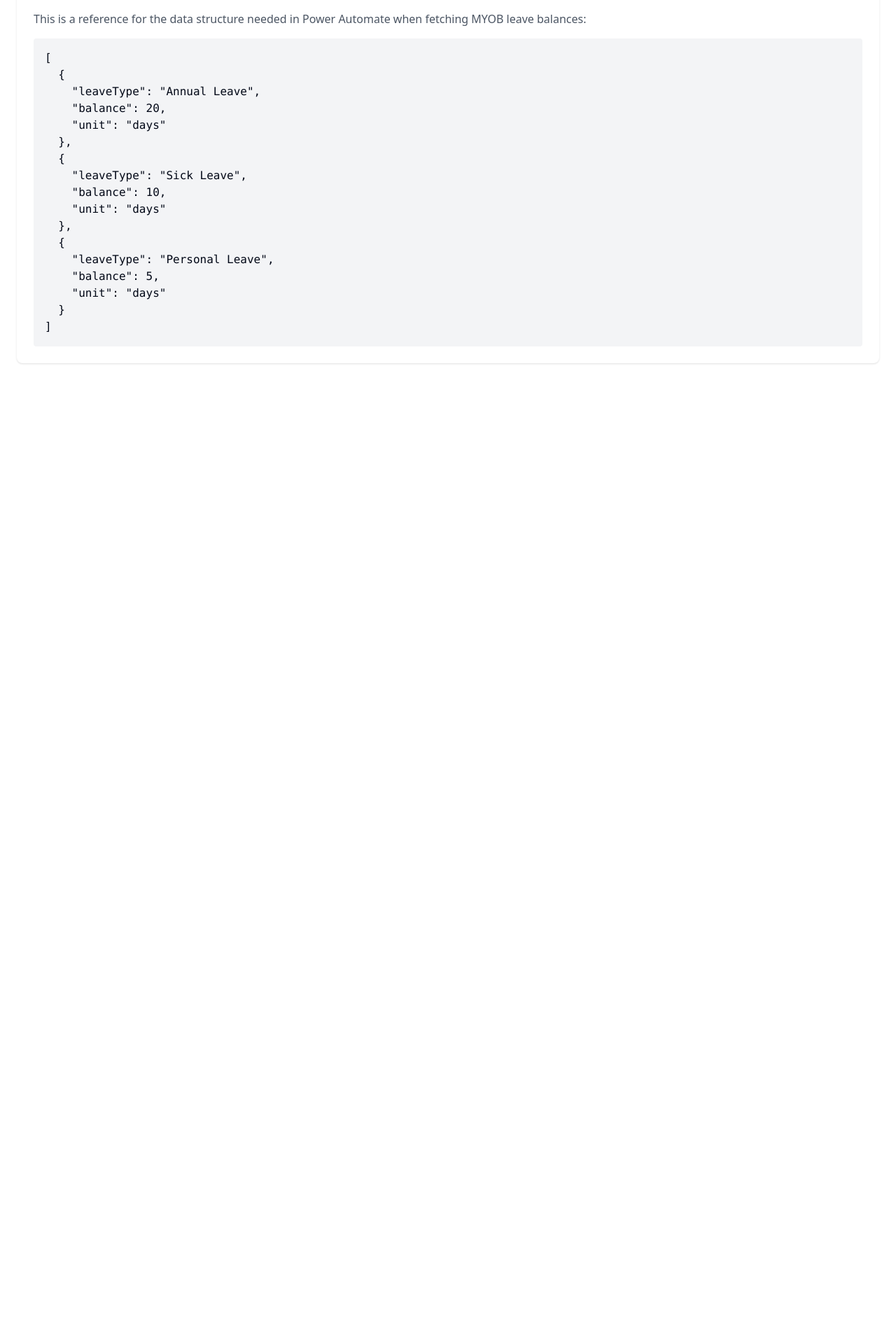
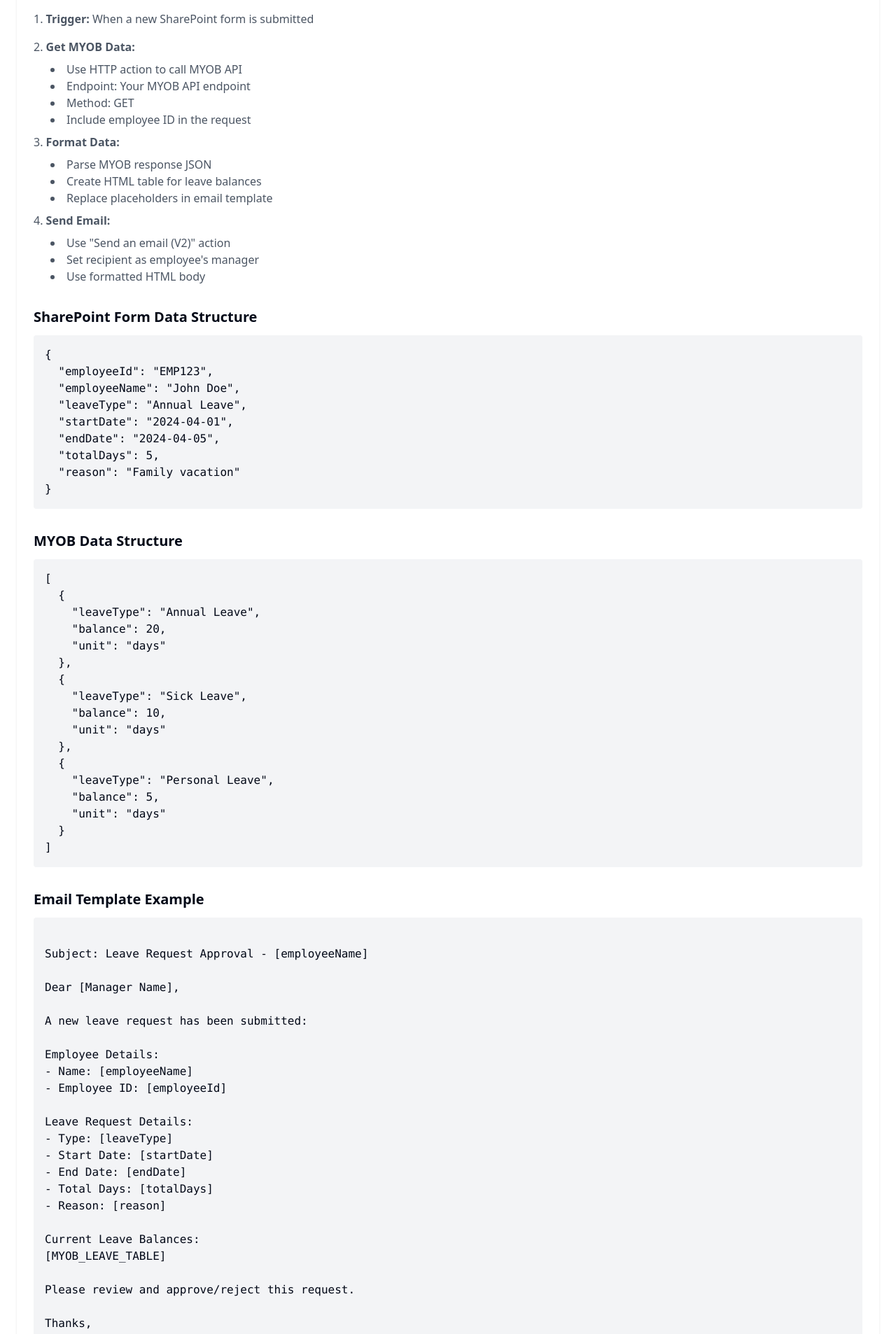
Before and after one commit to dfghjk345/leave-data-connector, a React (Vite) app: page / in a window 1280 px wide. Shown: the part 81-1987 px from the top of the page at 70% size. Before the commit the page ends 800 px from the top, so only its background shows below. Built offline with nearby package versions, Linux system fonts and the light colour scheme.

Commit message:
Refactor code structure
Organize the project files and components for better clarity and maintainability.
[skip gpt_engineer]

```diff
--- a/src/components/LeaveRequest.tsx
+++ b/src/components/LeaveRequest.tsx
@@ -1,13 +1,62 @@
-import { leaveEntitlementExample } from "@/services/myobService";
+import { leaveEntitlementExample, sharePointFormExample, emailTemplateExample } from "@/services/myobService";
 
 export const LeaveRequest = () => {
   return (
-    <div className="p-6 bg-white rounded-lg shadow">
-      <h2 className="text-2xl font-bold mb-4">MYOB Data Structure Reference</h2>
-      <p className="mb-4 text-gray-600">This is a reference for the data structure needed in Power Automate when fetching MYOB leave balances:</p>
-      <pre className="bg-gray-100 p-4 rounded overflow-auto">
-        {JSON.stringify(leaveEntitlementExample, null, 2)}
-      </pre>
+    <div className="p-6 bg-white rounded-lg shadow space-y-8">
+      <div>
+        <h2 className="text-2xl font-bold mb-4">Power Automate Flow Steps</h2>
+        <ol className="list-decimal list-inside space-y-2 text-gray-600">
+          <li className="mb-4">
+            <span className="font-semibold">Trigger:</span> When a new SharePoint form is submitted
+          </li>
+          <li className="mb-4">
+            <span className="font-semibold">Get MYOB Data:</span>
+            <ul className="list-disc list-inside ml-6 mt-2">
+              <li>Use HTTP action to call MYOB API</li>
+              <li>Endpoint: Your MYOB API endpoint</li>
+              <li>Method: GET</li>
+              <li>Include employee ID in the request</li>
+            </ul>
+          </li>
+          <li className="mb-4">
+            <span className="font-semibold">Format Data:</span>
+            <ul className="list-disc list-inside ml-6 mt-2">
+              <li>Parse MYOB response JSON</li>
+              <li>Create HTML table for leave balances</li>
+              <li>Replace placeholders in email template</li>
+            </ul>
+          </li>
+          <li>
+            <span className="font-semibold">Send Email:</span>
+            <ul className="list-disc list-inside ml-6 mt-2">
+              <li>Use "Send an email (V2)" action</li>
+              <li>Set recipient as employee's manager</li>
+              <li>Use formatted HTML body</li>
+            </ul>
+          </li>
+        </ol>
+      </div>
+
+      <div>
+        <h3 className="text-xl font-bold mb-3">SharePoint Form Data Structure</h3>
+        <pre className="bg-gray-100 p-4 rounded overflow-auto">
+          {JSON.stringify(sharePointFormExample, null, 2)}
+        </pre>
+      </div>
+
+      <div>
+        <h3 className="text-xl font-bold mb-3">MYOB Data Structure</h3>
+        <pre className="bg-gray-100 p-4 rounded overflow-auto">
+          {JSON.stringify(leaveEntitlementExample, null, 2)}
+        </pre>
+      </div>
+
+      <div>
+        <h3 className="text-xl font-bold mb-3">Email Template Example</h3>
+        <pre className="bg-gray-100 p-4 rounded overflow-auto whitespace-pre-wrap">
+          {emailTemplateExample}
+        </pre>
+      </div>
     </div>
   );
 };
--- a/src/services/myobService.ts
+++ b/src/services/myobService.ts
@@ -1,14 +1,63 @@
-// This is just a reference for the data structure you'll need in Power Automate
+// Types for the SharePoint form data structure
+interface LeaveRequest {
+  employeeId: string;
+  employeeName: string;
+  leaveType: string;
+  startDate: string;
+  endDate: string;
+  totalDays: number;
+  reason: string;
+}
+
+// Types for the MYOB data structure
 interface LeaveEntitlement {
   leaveType: string;
   balance: number;
   unit: string;
 }
 
-// Example of the data structure you'll need to fetch from MYOB
-// Use this as a reference when configuring your Power Automate flow
-export const leaveEntitlementExample = [
+// Example SharePoint form data
+export const sharePointFormExample: LeaveRequest = {
+  employeeId: "EMP123",
+  employeeName: "John Doe",
+  leaveType: "Annual Leave",
+  startDate: "2024-04-01",
+  endDate: "2024-04-05",
+  totalDays: 5,
+  reason: "Family vacation"
+};
+
+// Example MYOB leave balance data
+export const leaveEntitlementExample: LeaveEntitlement[] = [
   { leaveType: "Annual Leave", balance: 20, unit: "days" },
   { leaveType: "Sick Leave", balance: 10, unit: "days" },
   { leaveType: "Personal Leave", balance: 5, unit: "days" }
 ];
+
+// Example of the Power Automate email template
+export const emailTemplateExample = `
+Subject: Leave Request Approval - [employeeName]
+
+Dear [Manager Name],
+
+A new leave request has been submitted:
+
+Employee Details:
+- Name: [employeeName]
+- Employee ID: [employeeId]
+
+Leave Request Details:
+- Type: [leaveType]
+- Start Date: [startDate]
+- End Date: [endDate]
+- Total Days: [totalDays]
+- Reason: [reason]
+
+Current Leave Balances:
+[MYOB_LEAVE_TABLE]
+
+Please review and approve/reject this request.
+
+Thanks,
+HR Team
+`;
```
